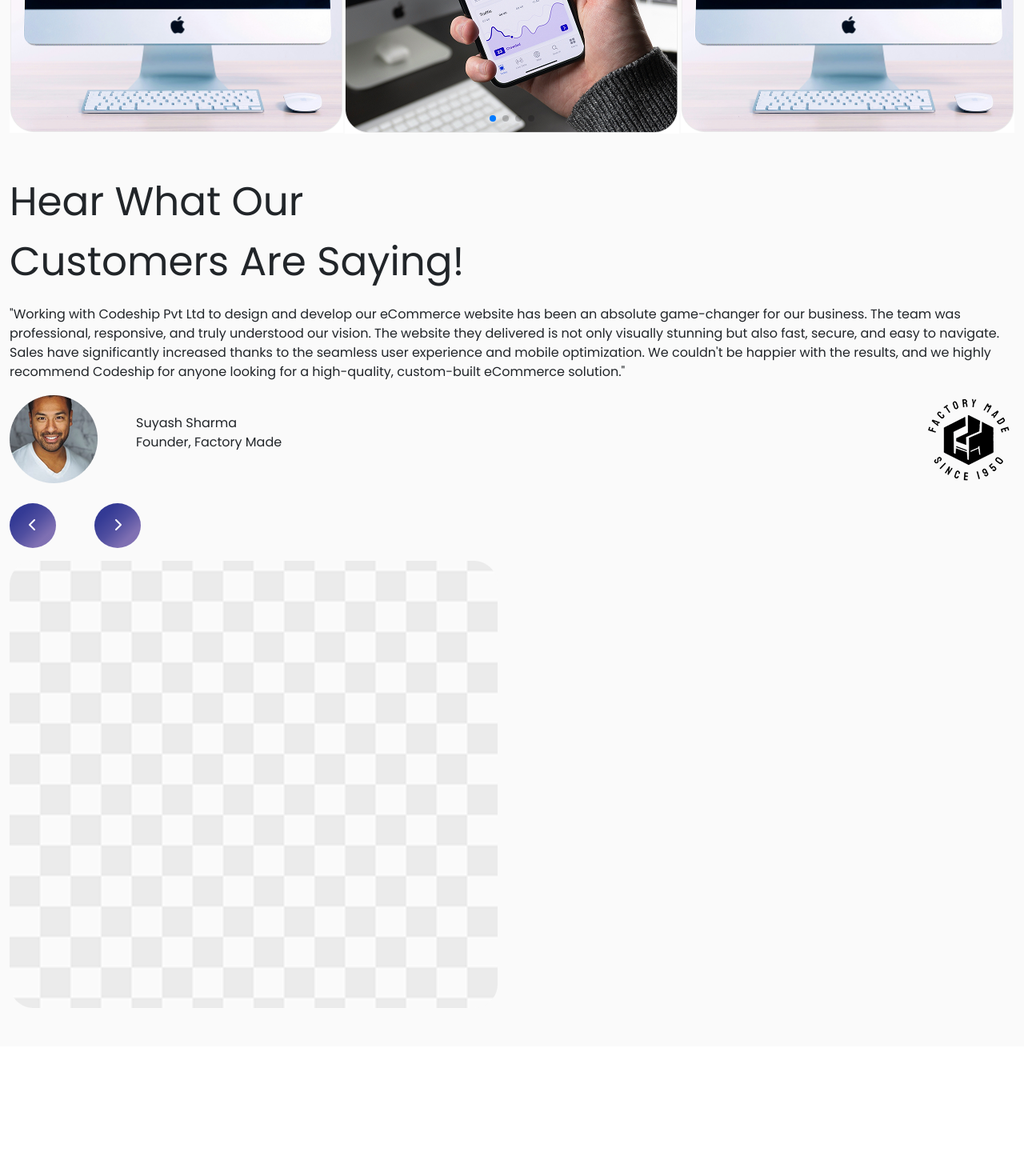
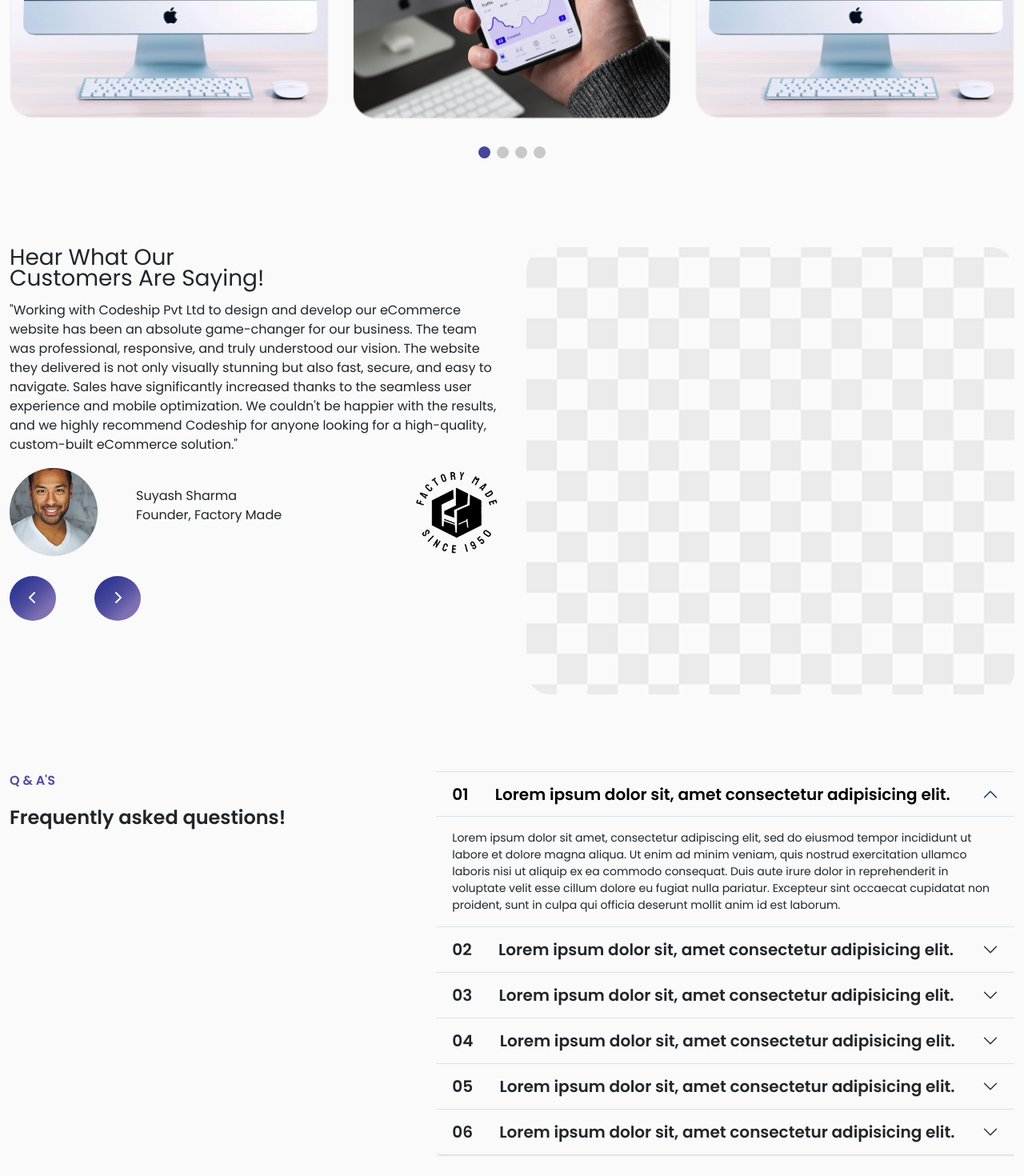
Before and after one commit to BarathrajE/Ad-_Codeship, a React (Vite) app: page / in a window 1280 px wide. Shown: the part 3500-4970 px from the top of the page at 80% size. Before the commit the page ends 4808 px from the top, so only its background shows below. Built offline with nearby package versions, Linux system fonts and the light colour scheme.

Commit message:
all section completed

```diff
--- a/src/App.css
+++ b/src/App.css
@@ -72,11 +72,12 @@
 
   #port_swiper_slide {
     text-align: center;
-    background: #fff;
     /* Center slide text vertically */
     display: flex;
     justify-content: center;
     align-items: center;
+    border-radius: 28px;
+
   }
   .hover_effect{
     display: none;
@@ -88,10 +89,20 @@
 }
 
   #port_swiper_slide img {
-    display: block;
     width: 100%;
     height: 100%;
     object-fit: cover;
+  }
+  .swiper-pagination{
+    position: relative !important;
+    padding-top: 40px;
+  }
+  .swiper-pagination-bullet{
+    height: 15px !important;
+    width: 15px !important;
+  }
+  .swiper-pagination-bullet-active {
+    background-color: #45469B !important;
   }
   .card_title{
     top: 69%;
@@ -110,11 +121,27 @@
 :hover.test::after {
   content: '';
   position: absolute;
-  bottom: 0;
+  top: 0;
   left: 0;
   width: 100%;
-  height: 90%;
+  height: 100%;
+  object-fit: cover;
   background: linear-gradient(to bottom, rgba(0,0,0,0.5), rgba(0,0,0,0.7));
   z-index: 2;
   border-radius: 28px;
 }
+
+/* accordion */
+
+.accordion-button:focus {
+  box-shadow: none;
+  border-color: transparent;
+  background-color: transparent;
+}
+.accordion-button:not(.collapsed) {
+  background-color: transparent;
+  color: black;
+}
+.accordion-button.collapsed {
+  background-color: transparent;
+}
--- a/src/components/portfolio_and_below.jsx
+++ b/src/components/portfolio_and_below.jsx
@@ -11,19 +11,30 @@ import client from "../assets/client_image.png";
 import client_logo from "../assets/client_logo.png";
 import checked_square from "../assets/checked_square.png";
 import "https://kit.fontawesome.com/34b5d4d2a7.js";
+import Accordion from "react-bootstrap/Accordion";
 export function Portfolio_and_below() {
   return (
     <>
       {/* portfolio swiper */}
-      <div className="container-fluid">
+      <div className="container-fluid py-5">
         <Swiper
-        slidesPerView={3}
-        loop={true}
-        spaceBetween={2}
+          loop={true}
+          spaceBetween={2}
           pagination={true}
           modules={[Pagination]}
           id="port_swiper_container"
           className="mySwiper"
+          breakpoints={{
+          755: {
+            slidesPerView: 2,
+            spaceBetween: 20,
+          },
+
+          1024: {
+            slidesPerView: 3,
+            spaceBetween: 30,
+          },
+        }}
         >
           <SwiperSlide id="port_swiper_slide">
             <Portfolio_card
@@ -63,21 +74,16 @@ export function Portfolio_and_below() {
               card_subtitle_3={"E-commerce"}
             />
           </SwiperSlide>
-
         </Swiper>
       </div>
       {/* testimonials */}
       <div className="container testimonial py-5">
         <div className="row justify-content-between">
-          <div className="col-xxl-12">
-            <p className="font_size_50 font_weight_600">
+          <div className="col-lg-6 col-12">
+            <div className="col-xxl-12">
+            <p className="font_size_28 font_weight_600 line_height_28">
               Hear What Our <br /> Customers Are Saying!
             </p>
-          </div>
-        </div>
-        <div className="row justify-content-between">
-          <div className="col-xxl-5">
-            <div className="col-xxl-12">
               <p className="fotn_size_20 font_weight_400">
                 "Working with Codeship Pvt Ltd to design and develop our
                 eCommerce website has been an absolute game-changer for our
@@ -90,7 +96,7 @@ export function Portfolio_and_below() {
                 for a high-quality, custom-built eCommerce solution."
               </p>
             </div>
-            <div className="col-xxl-12">
+            <div className="col-xxl-12 pb-5">
               <div className="client_swiper d-flex justify-content-between">
                 <div className="client d-flex align-items-center">
                   <img src={client} alt="" />
@@ -111,8 +117,113 @@ export function Portfolio_and_below() {
               </button>
             </div>
           </div>
-          <div className="col-xxl-5 pt-3">
+          <div className="col-lg-6 col-12 d-flex justify-content-xl-end justify-content-center">
             <img className="img-fluid" src={checked_square} alt="" />
+          </div>
+        </div>
+      </div>
+      {/* Faq */}
+      <div className="container py-5">
+        <div className="row">
+          <div className="col-12 col-md-5">
+            <p className="font_size_16 font-weight-600 font_color_blue" >Q & A'S</p>
+            <p className="font_size_24 font-weight-600" >Frequently asked questions!</p>
+          </div>
+          <div className="col-12 col-md-7">
+            <div>
+              <Accordion defaultActiveKey="0" className="border-0 border-top border-bottom">
+                <Accordion.Item eventKey="0" className="bg-transparent border-0 border-bottom">
+                  <Accordion.Header className="bg-transparent border-0">
+                    <p className="font_size_20 font-weight-600 m-0" >01 &nbsp; &nbsp; &nbsp;  Lorem ipsum dolor sit, amet consectetur adipisicing elit.</p>
+                     </Accordion.Header>
+                  <Accordion.Body className="font_size_14 font-weight-400">
+                    Lorem ipsum dolor sit amet, consectetur adipiscing elit, sed
+                    do eiusmod tempor incididunt ut labore et dolore magna
+                    aliqua. Ut enim ad minim veniam, quis nostrud exercitation
+                    ullamco laboris nisi ut aliquip ex ea commodo consequat.
+                    Duis aute irure dolor in reprehenderit in voluptate velit
+                    esse cillum dolore eu fugiat nulla pariatur. Excepteur sint
+                    occaecat cupidatat non proident, sunt in culpa qui officia
+                    deserunt mollit anim id est laborum.
+                  </Accordion.Body>
+                </Accordion.Item>
+                <Accordion.Item eventKey="1" className="bg-transparent border-0 border-bottom">
+                  <Accordion.Header className="bg-transparent border-0">
+                    <p className="font_size_20 font-weight-600 m-0" >02 &nbsp; &nbsp; &nbsp;  Lorem ipsum dolor sit, amet consectetur adipisicing elit.</p>
+                     </Accordion.Header>
+                  <Accordion.Body className="font_size_14 font-weight-400">
+                    Lorem ipsum dolor sit amet, consectetur adipiscing elit, sed
+                    do eiusmod tempor incididunt ut labore et dolore magna
+                    aliqua. Ut enim ad minim veniam, quis nostrud exercitation
+                    ullamco laboris nisi ut aliquip ex ea commodo consequat.
+                    Duis aute irure dolor in reprehenderit in voluptate velit
+                    esse cillum dolore eu fugiat nulla pariatur. Excepteur sint
+                    occaecat cupidatat non proident, sunt in culpa qui officia
+                    deserunt mollit anim id est laborum.
+                  </Accordion.Body>
+                </Accordion.Item>
+                <Accordion.Item eventKey="2" className="bg-transparent border-0 border-bottom">
+                  <Accordion.Header className="bg-transparent border-0">
+                    <p className="font_size_20 font-weight-600 m-0" >03 &nbsp; &nbsp; &nbsp;  Lorem ipsum dolor sit, amet consectetur adipisicing elit.</p>
+                     </Accordion.Header>
+                  <Accordion.Body className="font_size_14 font-weight-400">
+                    Lorem ipsum dolor sit amet, consectetur adipiscing elit, sed
+                    do eiusmod tempor incididunt ut labore et dolore magna
+                    aliqua. Ut enim ad minim veniam, quis nostrud exercitation
+                    ullamco laboris nisi ut aliquip ex ea commodo consequat.
+                    Duis aute irure dolor in reprehenderit in voluptate velit
+                    esse cillum dolore eu fugiat nulla pariatur. Excepteur sint
+                    occaecat cupidatat non proident, sunt in culpa qui officia
+                    deserunt mollit anim id est laborum.
+                  </Accordion.Body>
+                </Accordion.Item>
+                <Accordion.Item eventKey="3" className="bg-transparent border-0 border-bottom">
+                  <Accordion.Header className="bg-transparent border-0">
+                    <p className="font_size_20 font-weight-600 m-0" >04 &nbsp; &nbsp; &nbsp;  Lorem ipsum dolor sit, amet consectetur adipisicing elit.</p>
+                     </Accordion.Header>
+                  <Accordion.Body className="font_size_14 font-weight-400">
+                    Lorem ipsum dolor sit amet, consectetur adipiscing elit, sed
+                    do eiusmod tempor incididunt ut labore et dolore magna
+                    aliqua. Ut enim ad minim veniam, quis nostrud exercitation
+                    ullamco laboris nisi ut aliquip ex ea commodo consequat.
+                    Duis aute irure dolor in reprehenderit in voluptate velit
+                    esse cillum dolore eu fugiat nulla pariatur. Excepteur sint
+                    occaecat cupidatat non proident, sunt in culpa qui officia
+                    deserunt mollit anim id est laborum.
+                  </Accordion.Body>
+                </Accordion.Item>
+                <Accordion.Item eventKey="4" className="bg-transparent border-0 border-bottom">
+                  <Accordion.Header className="bg-transparent border-0">
+                    <p className="font_size_20 font-weight-600 m-0" >05 &nbsp; &nbsp; &nbsp;  Lorem ipsum dolor sit, amet consectetur adipisicing elit.</p>
+                     </Accordion.Header>
+                  <Accordion.Body className="font_size_14 font-weight-400">
+                    Lorem ipsum dolor sit amet, consectetur adipiscing elit, sed
+                    do eiusmod tempor incididunt ut labore et dolore magna
+                    aliqua. Ut enim ad minim veniam, quis nostrud exercitation
+                    ullamco laboris nisi ut aliquip ex ea commodo consequat.
+                    Duis aute irure dolor in reprehenderit in voluptate velit
+                    esse cillum dolore eu fugiat nulla pariatur. Excepteur sint
+                    occaecat cupidatat non proident, sunt in culpa qui officia
+                    deserunt mollit anim id est laborum.
+                  </Accordion.Body>
+                </Accordion.Item>
+                <Accordion.Item eventKey="5" className="bg-transparent border-0 border-bottom">
+                  <Accordion.Header className="bg-transparent border-0">
+                    <p className="font_size_20 font-weight-600 m-0" >06 &nbsp; &nbsp; &nbsp;  Lorem ipsum dolor sit, amet consectetur adipisicing elit.</p>
+                     </Accordion.Header>
+                  <Accordion.Body className="font_size_14 font-weight-400">
+                    Lorem ipsum dolor sit amet, consectetur adipiscing elit, sed
+                    do eiusmod tempor incididunt ut labore et dolore magna
+                    aliqua. Ut enim ad minim veniam, quis nostrud exercitation
+                    ullamco laboris nisi ut aliquip ex ea commodo consequat.
+                    Duis aute irure dolor in reprehenderit in voluptate velit
+                    esse cillum dolore eu fugiat nulla pariatur. Excepteur sint
+                    occaecat cupidatat non proident, sunt in culpa qui officia
+                    deserunt mollit anim id est laborum.
+                  </Accordion.Body>
+                </Accordion.Item>
+                 </Accordion>
+            </div>
           </div>
         </div>
       </div>
--- a/src/components/portfolio_card.jsx
+++ b/src/components/portfolio_card.jsx
@@ -6,7 +6,7 @@ export function Portfolio_card({
   card_subtitle_3,
 }) {
   return (
-    <div className="test position-relative pt-5">
+    <div className="test position-relative">
       <img src={image} className="port_image position-relative z-1" alt="" />
       <p className="card_title hover_effect z-3  position-absolute font_size_24 font-weight-600 text-white line_height_28">
         {card_title}
```
